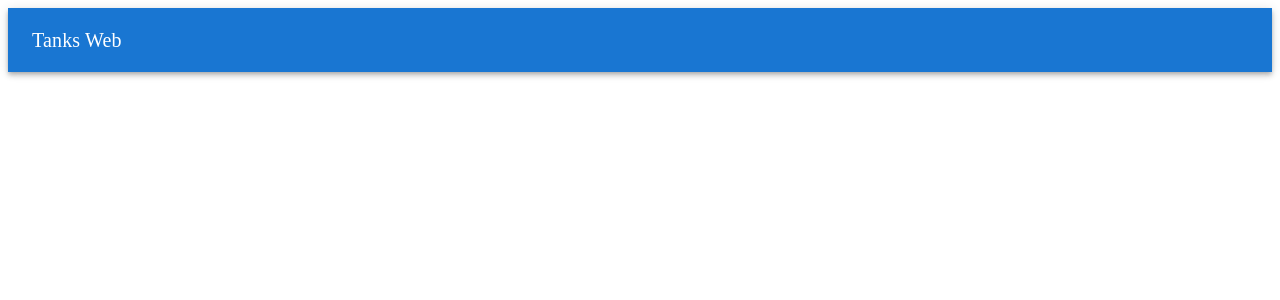
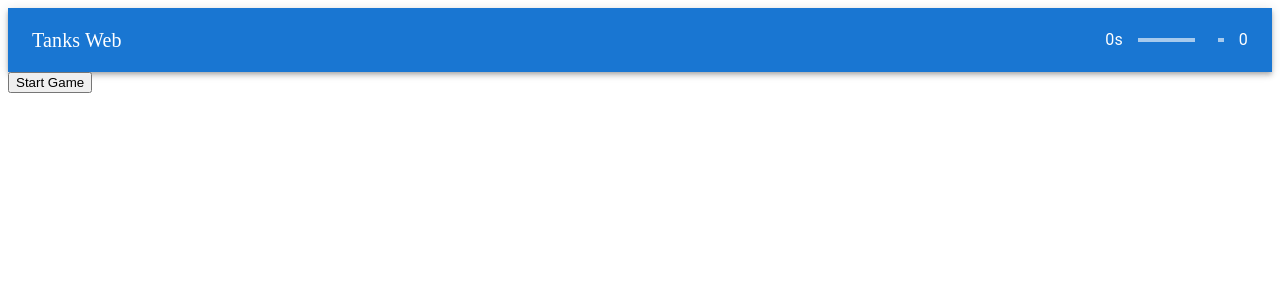
Before and after one commit to Stasnislau/tanks-client, a Next.js app: page / in a window 1280 px wide. Shown: the top 300 px of the page. Built offline with nearby package versions, Linux system fonts and the light colour scheme.

Commit message:
implemented skeleton for map, small fixes

```diff
--- a/src/Components/Header/index.tsx
+++ b/src/Components/Header/index.tsx
@@ -1,20 +1,33 @@
 import {
   AppBar,
-  Avatar,
-  Badge,
   Box,
-  Divider,
-  IconButton,
-  ListItemIcon,
-  ListItemText,
-  Menu,
-  MenuItem,
+  LinearProgress,
   Toolbar,
   Typography,
 } from "@mui/material";
-import { useEffect, useState } from "react";
+import { useContext, useEffect, useState } from "react";
+
+import { Context } from "../../pages/_app";
 
 function Header() {
+  const context = useContext(Context);
+  const { gameStarted, kills } = context;
+  const [secondsElapsed, setSecondsElapsed] = useState(0);
+
+  useEffect(() => {
+    let intervalId: NodeJS.Timeout;
+
+    if (gameStarted) {
+      intervalId = setInterval(() => {
+        setSecondsElapsed((prevSecondsElapsed) => prevSecondsElapsed + 1);
+      }, 1000);
+    }
+
+    return () => {
+      clearInterval(intervalId);
+    };
+  }, [gameStarted, kills]);
+  context.startGame();
   return (
     <AppBar position="static">
       <Toolbar>
@@ -25,6 +38,19 @@ function Header() {
         >
           Tanks Web
         </Typography>
+        <Box sx={{ display: "flex", alignItems: "center", gap: "5%" }}>
+          <Typography variant="subtitle1" sx={{ mr: 1 }}>
+            {secondsElapsed}s
+          </Typography>
+          <LinearProgress
+            variant="indeterminate"
+            value={kills}
+            sx={{ width: 100 }}
+          />
+          <Typography variant="subtitle1" sx={{ ml: 1 }}>
+            {kills}
+          </Typography>
+        </Box>
       </Toolbar>
     </AppBar>
   );
--- a/src/pages/_app.tsx
+++ b/src/pages/_app.tsx
@@ -1,7 +1,6 @@
 import { createContext, useEffect } from "react";
 
 import type { AppProps } from "next/app";
-import { Provider } from "react-redux";
 import Router  from "next/router";
 import { Store } from "../store";
 
--- a/src/pages/index.tsx
+++ b/src/pages/index.tsx
@@ -1,11 +1,17 @@
+import { Context } from "../pages/_app";
 import Header from "../Components/Header";
+import { useContext } from "react";
 
 const MainPage = () => {
-    return (
-        <div>
-            <Header />
-        </div>
-    );
-}
+  const context = useContext(Context);
+  return (
+    <div>
+      <Header />
+      <button onClick={() => context.updateKills(context.kills + 1)}>
+        Start Game
+      </button>
+    </div>
+  );
+};
 
 export default MainPage;
--- a/src/store/index.ts
+++ b/src/store/index.ts
@@ -1,30 +1,36 @@
 import { makeAutoObservable } from "mobx";
-
-export interface storeInterface {
-  time: number;
-  kills: number;
-}
 
 export class Store {
   time: number;
   kills: number;
+  gameStarted: boolean;
+  dimensionX: number;
+  dimensionY: number;
 
   constructor() {
     makeAutoObservable(this);
     this.time = 0;
     this.kills = 0;
+    this.gameStarted = false;
+    this.dimensionX = 10;
+    this.dimensionY = 10;
   }
 
   updateKills = (kills: number) => {
     this.kills = kills;
   };
 
-    updateTimer = (time: number) => {
+  updateTimer = (time: number) => {
     this.time = time;
-    };
+  };
 
-    reset = () => {
+  startGame = () => {
+    this.gameStarted = true;
+  };
+
+  reset = () => {
     this.time = 0;
     this.kills = 0;
-    };
+    this.gameStarted = false;
+  };
 }
```
Also changed, not shown: src/interfaces/index.ts (added, +17 -0 lines), src/logic/mapGenerator/index.ts (added, +23 -0 lines), src/Components/map/index.tsx (added).
